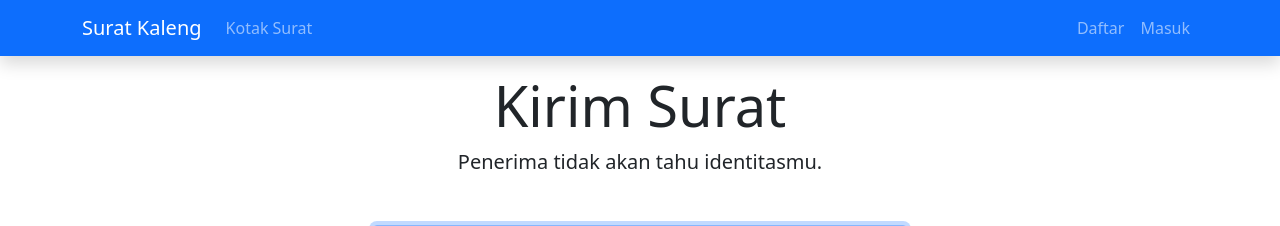
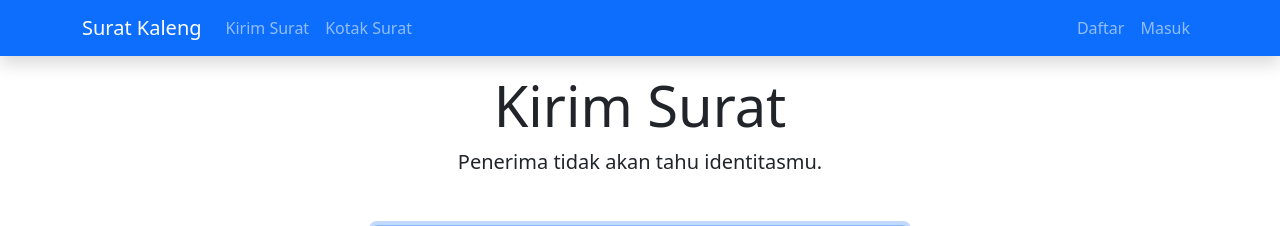
Before and after one commit to Daemon19/surat-kaleng, a Flask app: page /kirim in a window 1280 px wide. Shown: the top 226 px of the page. Run offline with Flask 2, Linux system fonts and the light colour scheme; parts of the project's set-up code (start-up, migrations or seed data) failed here and were passed over; some libraries are stand-ins or nearby versions.

Commit message:
memperbarui navbar

```diff
--- a/templates/layout.html
+++ b/templates/layout.html
@@ -31,24 +31,18 @@
             </button>
             <div class="collapse navbar-collapse justify-content-end"
                 id="navbarNavAltMarkup">
-                {% if session["id_pengguna"] %}
-                <div class="navbar-nav me-auto">
+                <div class="navbar-nav">
                     <a class="nav-link" href="/kirim">Kirim Surat</a>
-                </div>
-                <div class="navbar-nav ms-auto">
-                    <a class="nav-link" href="/keluar">Keluar</a>
-                </div>
-
-                {% else %}
-                <div class="navbar-nav me-auto">
                     <a class="nav-link" href="/kotak-surat">Kotak Surat</a>
                 </div>
                 <div class="navbar-nav ms-auto">
+                    {% if session["id_pengguna"] %}
+                    <a class="nav-link" href="/keluar">Keluar</a>
+                    {% else %}
                     <a class="nav-link" href="/daftar">Daftar</a>
                     <a class="nav-link" href="/masuk">Masuk</a>
+                    {% endif %}
                 </div>
-
-                {% endif %}
             </div>
         </div>
     </nav>
```
